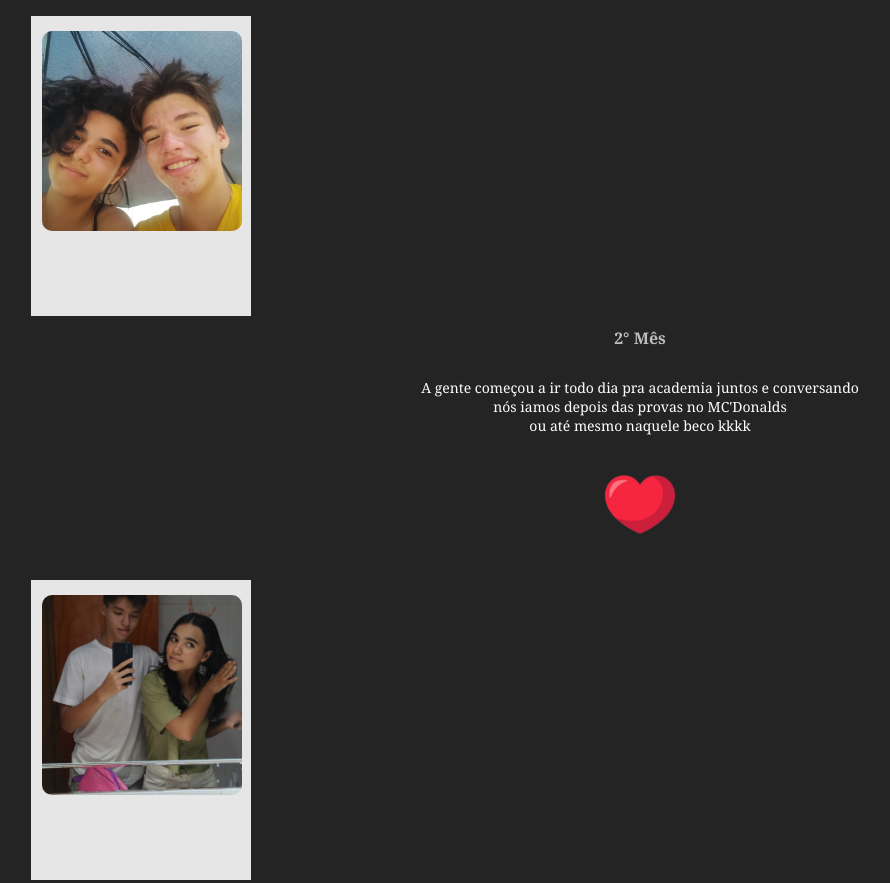
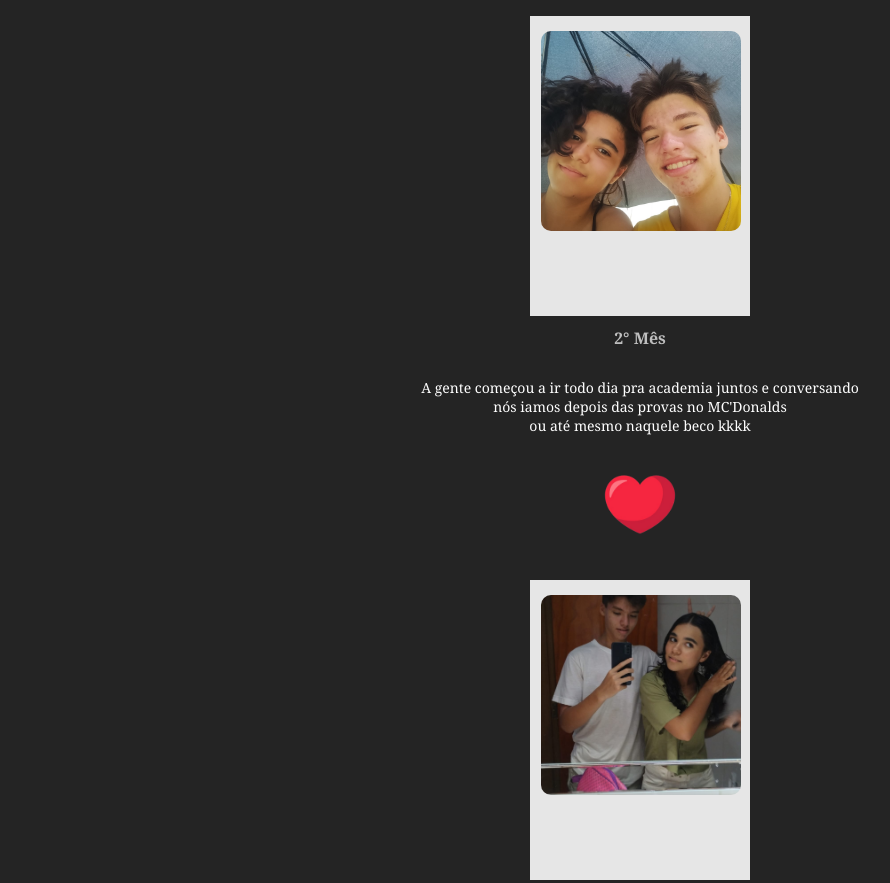
Before and after one commit to rogiropinto/Primeiro-ano, a plain HTML site: page 2°mes.html in a window 1280 px wide. Shown: the top 883 px of the page, without its empty margins (0-890 px from the left). Drawn offline with Linux system fonts and the light colour scheme.

Commit message:
Add files via upload

```diff
--- a/2.css
+++ b/2.css
@@ -7,7 +7,8 @@ body{
     background-color: #e6e6e6;
     width: 220px;
     height: 300px;
-    margin-left: 23px;
+    display: block;
+    margin: auto;
 }
 
 figure{
```
